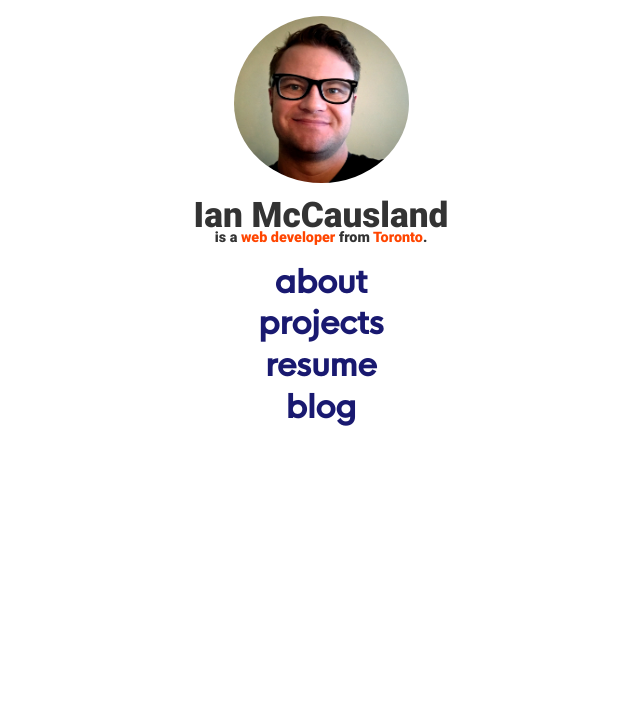
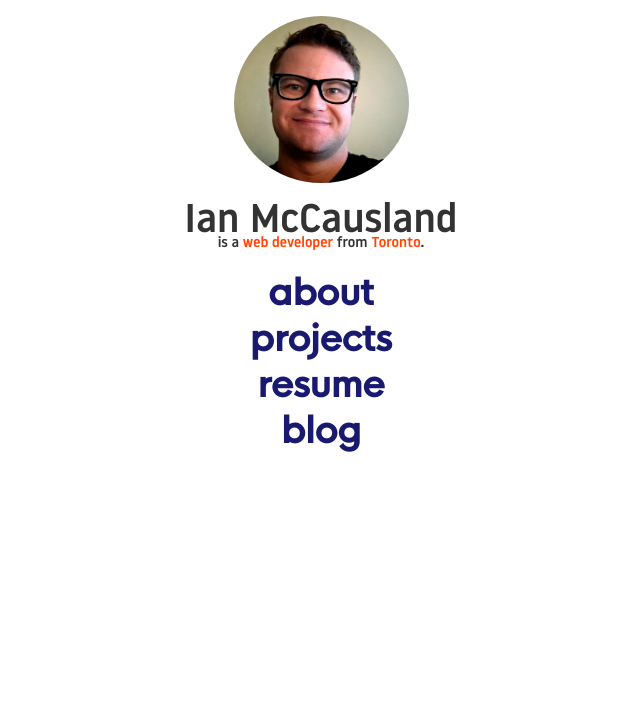
Before and after one commit to imccausl/portfolio-2.0, a website: page dev/app.html in a window 1280 px wide. Shown: the top 727 px of the page, without its empty margins (319-959 px from the left). Drawn offline with nearby package versions, Linux system fonts and the light colour scheme; files that its build step writes are made by us from their sources; files whose address does not match are found by name.

Commit message:
Change site fonts

```diff
--- a/dev/scss/_typography.scss
+++ b/dev/scss/_typography.scss
@@ -1,4 +1,5 @@
 body {
+  font-family: "Noway Regular", sans-serif;
   font-size: 16px;
   line-height: 1;
 }
@@ -9,8 +10,7 @@ h3,
 h4,
 h5,
 h6 {
-  font-family: "Roboto";
-  font-weight: 900;
+  font-family: "Noway Medium";
 }
 
 h1 {
@@ -34,8 +34,12 @@ h6 {
   font-size: 1em;
 }
 
+p {
+  line-height: 1.5;
+}
+
 .text--huge {
-  font-size: 2.2em;
+  font-size: 2.5em;
   word-break: break-all;
 }
 
```
